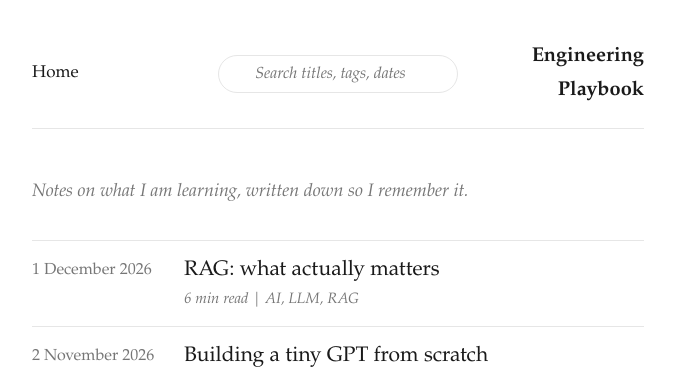
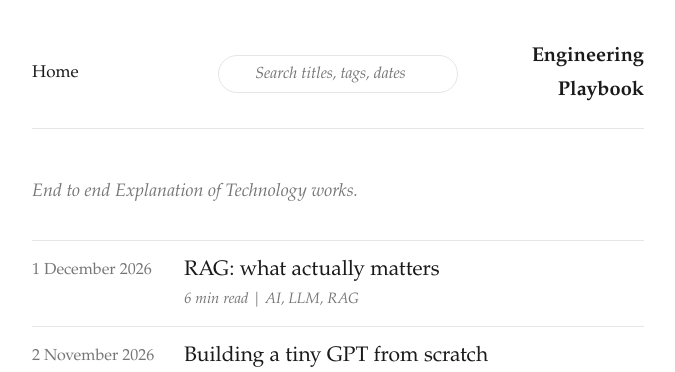
Before and after one commit to isthiscoder/Engineering-Playbook, a Jekyll site: the page built from index.html, in a window 1280 px wide. Shown: the top 372 px of the page, without its empty margins (302-977 px from the left). Built offline with Jekyll 4.4.1, drawn with Linux system fonts in a browser that asks for light colours.

Commit message:
Update index.html

```diff
--- a/index.html
+++ b/index.html
@@ -1,7 +1,7 @@
 ---
 layout: default
 ---
-<p class="lede">Notes on what I am learning, written down so I remember it.</p>
+<p class="lede">End to end Explanation of Technology works.</p>
 
 <ul id="list">
 {% for post in site.posts %}
```
